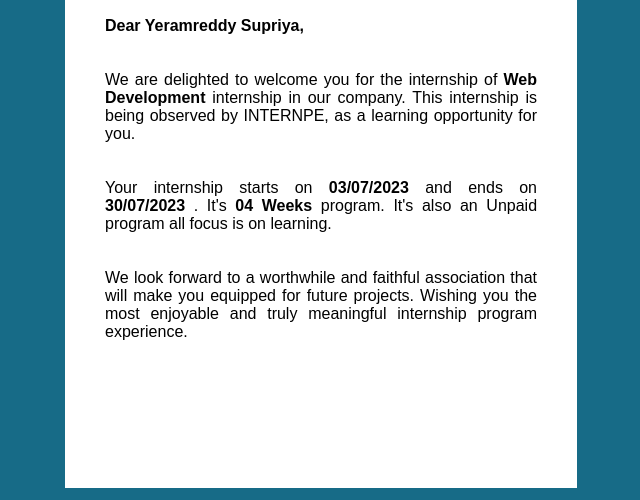
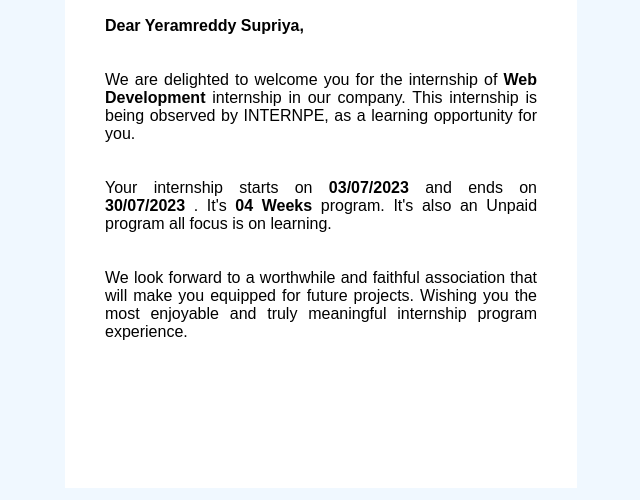
Before and after one commit to Supriya-20/Offer-Letter, a plain HTML site: page index.html in a window 1280 px wide. Shown: the part 300-800 px from the top of the page, without its empty margins (319-959 px from the left). Drawn offline with Linux system fonts and the light colour scheme.

Commit message:
Update style.css

```diff
--- a/style.css
+++ b/style.css
@@ -13,7 +13,7 @@ h1 {
 .container {
   width: 100vw;
   height: 100vh;
-  background-color: #176B87;
+  background-color: aliceblue;
   display: flex;
   justify-content: center;
   align-items: center;
```
